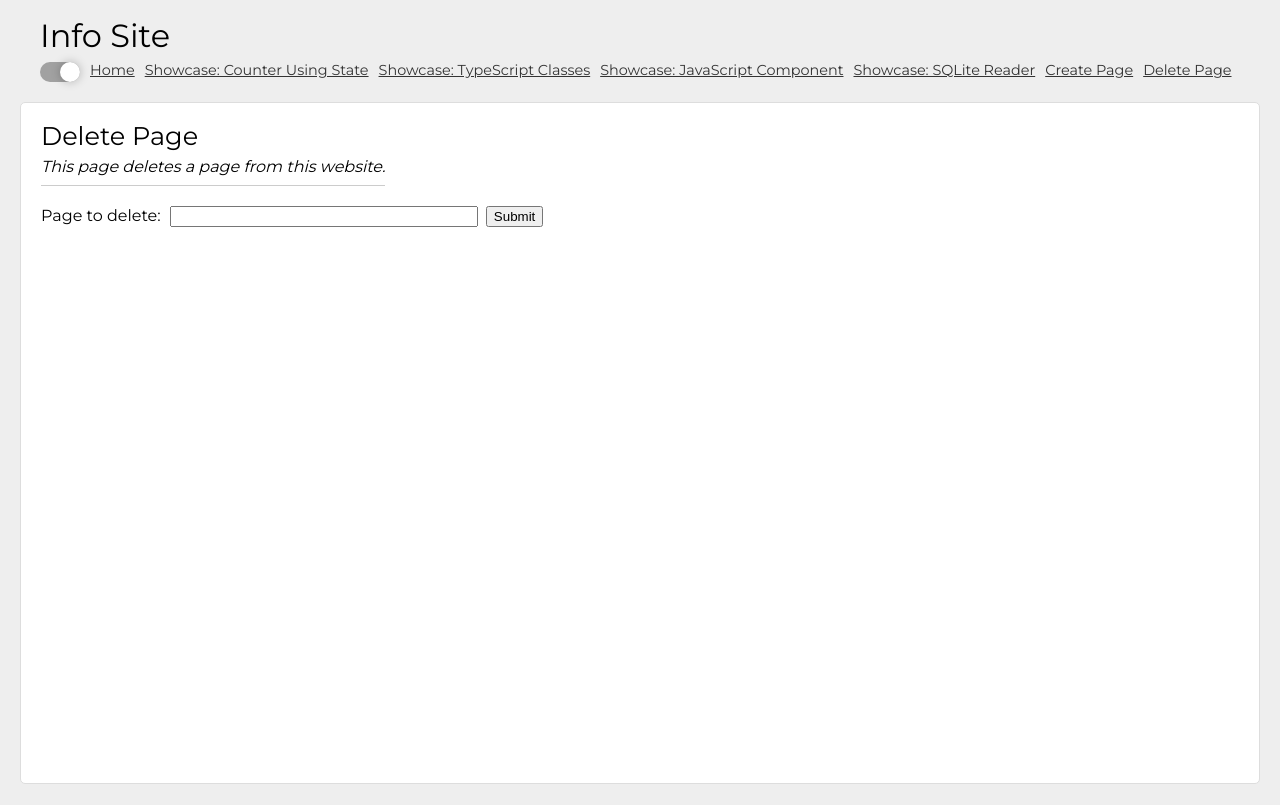
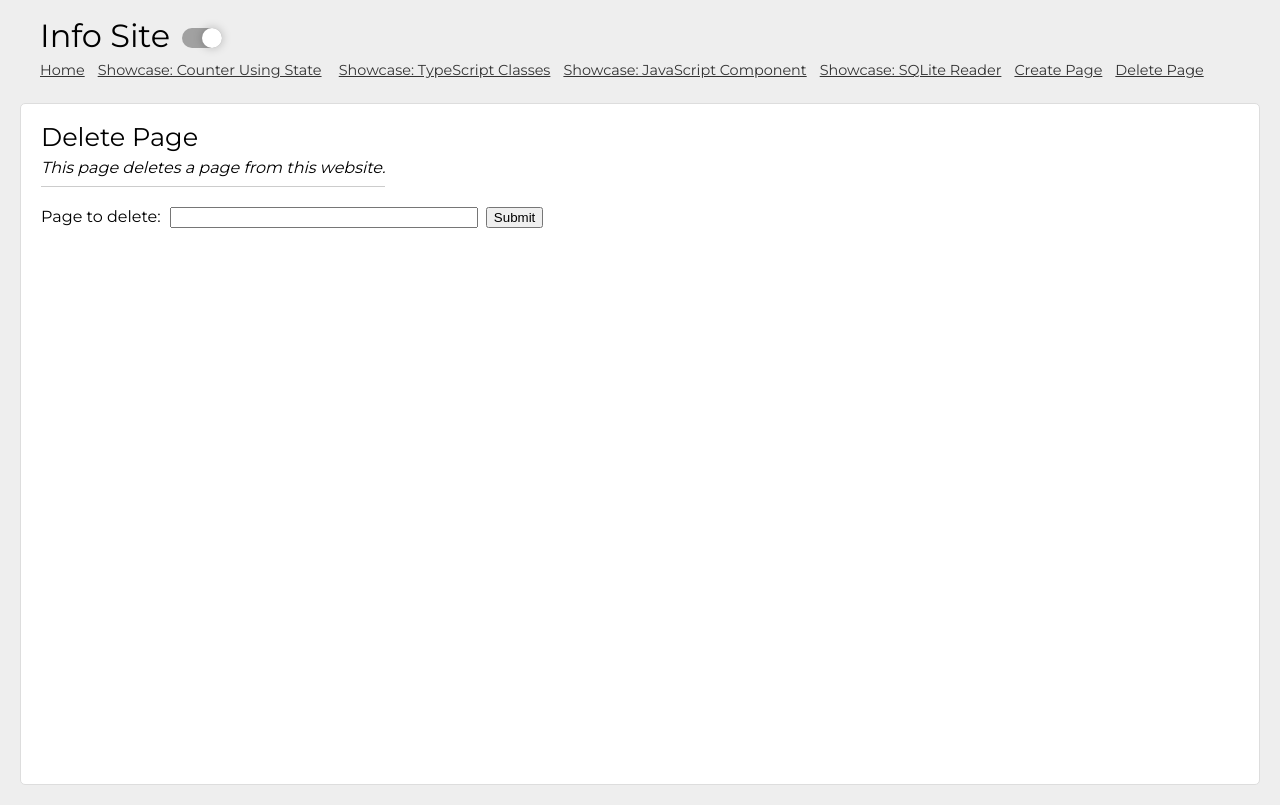
Before and after one commit to Entwickler-Club/dpodreact, a React (Create React App) app: page /deletePage in a window 1280 px wide. Built offline with nearby package versions, Linux system fonts and the light colour scheme.

Commit message:
menu fixed

```diff
--- a/src/system/components/Site.tsx
+++ b/src/system/components/Site.tsx
@@ -23,10 +23,9 @@ function Site() {
 	return (
 		<Router>
 			<div className='app_site'>
+				<div className="topHeader">
 					<h1 className='siteTitle'>Info Site</h1>
-				<nav>
-					<ul>
-						<li>
+					<div className='menuToggle'>
 						<label htmlFor='myToggle' className='toggle'>
 							<input
 								className='toggle_input'
@@ -37,22 +36,23 @@ function Site() {
 							/>
 							<div className='toggle_fill'></div>
 						</label>
-						</li>
-						<li>
+					</div>
+				</div>
+				<nav>
+					<span>
 						<Link to='/'>Home</Link>
-						</li>
+					</span>
 					{isShowing && (
 						<>
 							{/* DYNAMIC_JSX_AREA: linkPageComponentLines */}
-<li><Link to='/showcaseCounterUsingState'>Showcase: Counter Using State</Link></li> {/* ::showcaseCounterUsingState */}
-<li><Link to='/showcaseTypeScriptClasses'>Showcase: TypeScript Classes</Link></li>{/* ::showcaseTypeScriptClasses */}
-<li><Link to='/showcaseJavaScriptComponent'>Showcase: JavaScript Component</Link></li>{/* ::showcaseJavaScriptComponent */}
-<li><Link to='/showcaseSQLiteReader'>Showcase: SQLite Reader</Link></li>{/* ::showcaseSQLiteReader */}
-<li><Link to='/createPage'>Create Page</Link></li>{/* ::createPage */}
-<li><Link to='/deletePage'>Delete Page</Link></li>{/* ::deletePage */}
+							<span><Link to='/showcaseCounterUsingState'>Showcase: Counter Using State</Link></span> {/* ::showcaseCounterUsingState */}
+							<span><Link to='/showcaseTypeScriptClasses'>Showcase: TypeScript Classes</Link></span>{/* ::showcaseTypeScriptClasses */}
+							<span><Link to='/showcaseJavaScriptComponent'>Showcase: JavaScript Component</Link></span>{/* ::showcaseJavaScriptComponent */}
+							<span><Link to='/showcaseSQLiteReader'>Showcase: SQLite Reader</Link></span>{/* ::showcaseSQLiteReader */}
+							<span><Link to='/createPage'>Create Page</Link></span>{/* ::createPage */}
+							<span><Link to='/deletePage'>Delete Page</Link></span>{/* ::deletePage */}
 						</>
 					)}
-					</ul>
 				</nav>
 
 				<section className='app_container'>
--- a/src/system/styles/site.scss
+++ b/src/system/styles/site.scss
@@ -35,12 +35,14 @@ body {
 		}
 	}
 	.app_site {
+		.topHeader {
+			display: flex;
 			h1.siteTitle {
 				margin: 0 0 10px 20px;
 			}
-
-		nav {
-			.toogle {
+			.menuToggle {
+				margin: 8px 0 0 12px;
+				.toggle {
 					display: inline-block;
 					cursor: pointer;
 				}
@@ -60,7 +62,7 @@ body {
 				}
 
 				.toggle_fill::after {
-				content: '';
+					content: "";
 					position: absolute;
 					top: 0;
 					left: 0;
@@ -76,6 +78,7 @@ body {
 					transform: translateX(20px);
 				}
 			}
+		}
 
 		.app_container {
 			background-color: basic.$secondColor;
@@ -86,12 +89,11 @@ body {
 			min-height: basic.$basicLayoutHeight;
 		}
 
-		nav > ul {
-			display: flex;
-			margin: 0 0 0 20px;
-
-			li {
-				margin-right: 10px;
+		nav {
+			margin: 0 20px;
+			span {
+				margin: 0 13px 5px 0;
+				display: inline-block;
 			}
 			a {
 				color: #333;
```
Lines whose indentation alone changed are shown as unchanged.
